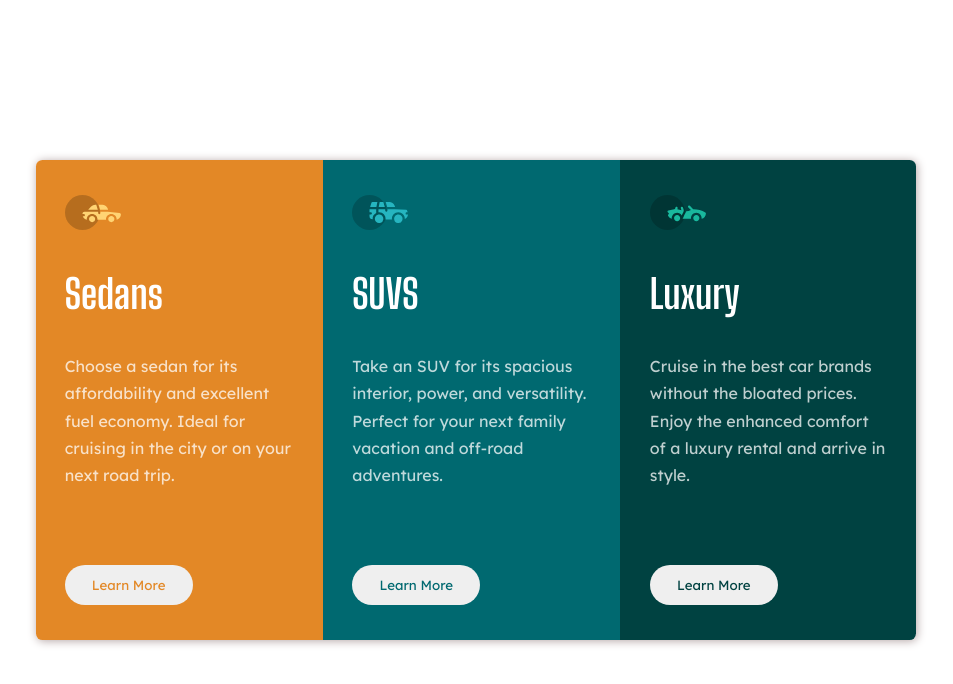
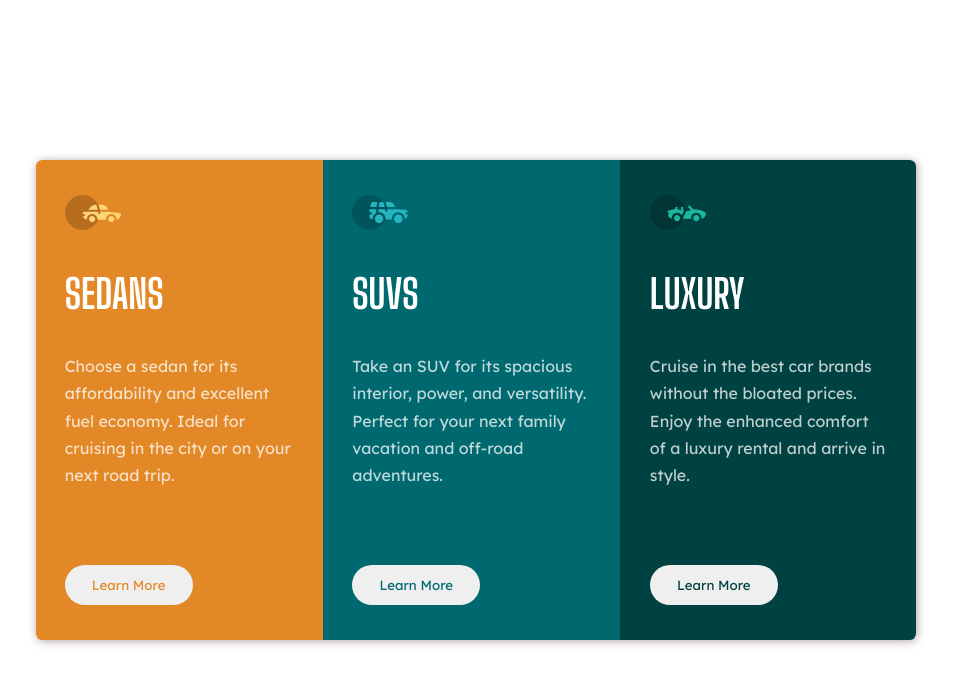
Before and after one commit to SantillanMartin/3-column-preview-card-component-challenge, a plain HTML site: page index.html in a window 1280 px wide. Shown: the whole page, without its empty margins (164-1117 px from the left). Drawn offline with Linux system fonts and the light colour scheme.

Commit message:
modified title on index

```diff
--- a/index.html
+++ b/index.html
@@ -18,7 +18,7 @@
         <img src="./images/icon-sedans.svg" alt="sedans icon">
       </picture>
       <h1 class="main__title">
-        Sedans
+        SEDANS
       </h1>
       <p class="main__text">
         Choose a sedan for its affordability and excellent fuel economy. Ideal for cruising in the city
@@ -52,7 +52,7 @@
       </picture>
 
       <h1 class="main__title">
-        Luxury
+        LUXURY
       </h1>
       <p class="main__text">
         Cruise in the best car brands without the bloated prices. Enjoy the enhanced comfort of a luxury
```
